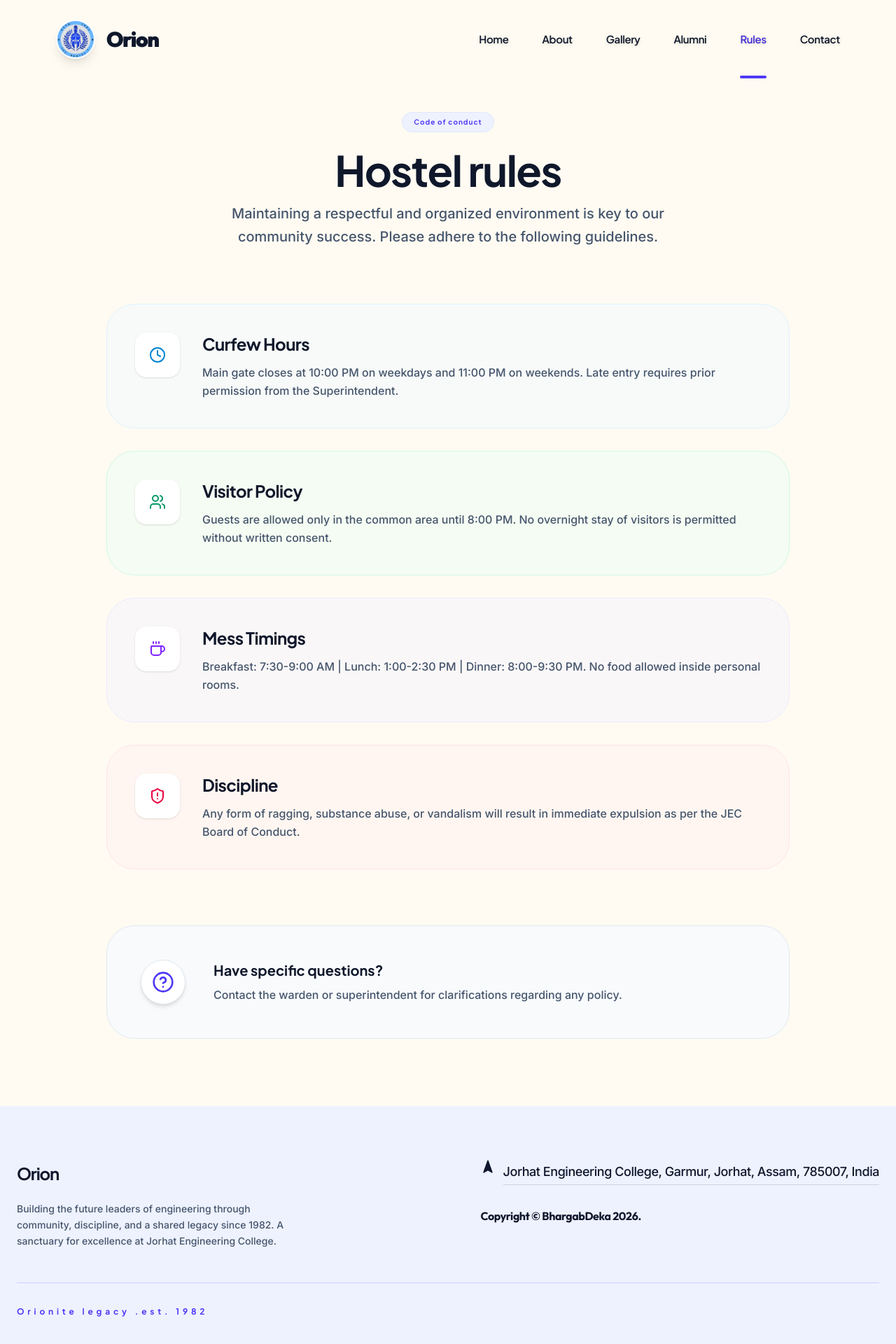
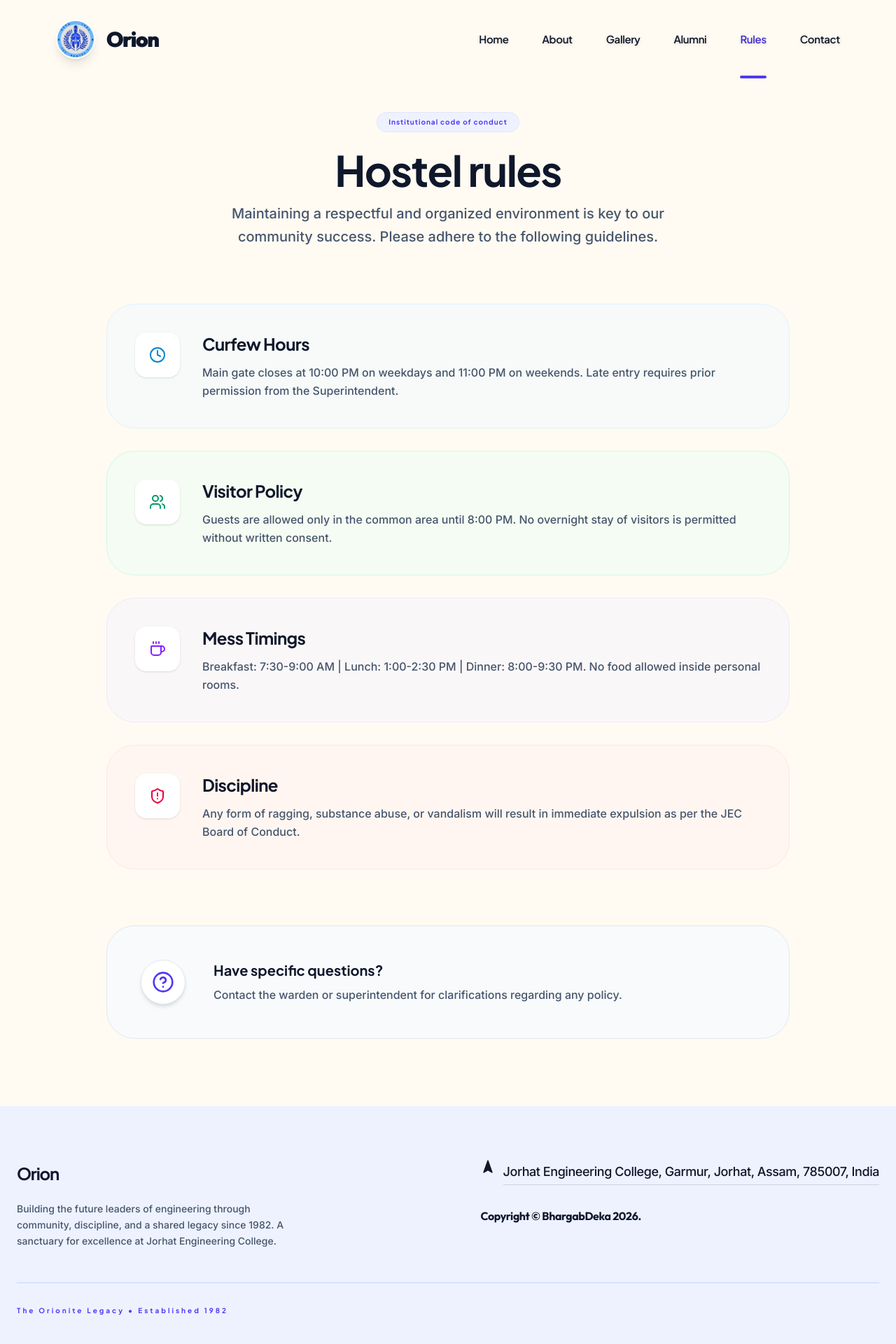
Before and after one commit to bhargabdeka-deka/hostel-portal, a Next.js app: page /rules in a window 1280 px wide. Shown: the top 1920 px of the page at 70% size. Built offline with nearby package versions, Linux system fonts and the light colour scheme.

Commit message:
Terminology Update: Replaced robotic phrasing with premium institutional wording

```diff
--- a/app/(public)/contact/page.tsx
+++ b/app/(public)/contact/page.tsx
@@ -23,7 +23,7 @@ export default async function ContactPage() {
       <section className="max-w-7xl mx-auto px-6 pt-32 md:pt-40 pb-12 md:pb-16 text-center space-y-6">
         <div className="flex items-center justify-center gap-4">
           <div className="h-px w-8 md:w-12 bg-slate-200"></div>
-          <span className="text-[10px] md:text-[12px] font-bold text-indigo-600 tracking-[0.3em] font-jakarta">Get in touch</span>
+          <span className="text-[10px] md:text-[12px] font-bold text-indigo-600 tracking-[0.3em] font-jakarta">Contact information</span>
           <div className="h-px w-8 md:w-12 bg-slate-200"></div>
         </div>
         <h1 className="text-4xl md:text-7xl font-bold text-slate-900 tracking-tight leading-none font-jakarta">Connect.</h1>
@@ -67,7 +67,7 @@ export default async function ContactPage() {
           <div className="relative z-10 flex flex-col lg:flex-row items-center gap-12">
             <div className="flex-1 space-y-6 text-center lg:text-left">
               <div className="inline-flex items-center px-4 py-1.5 rounded-full bg-indigo-100 border border-indigo-200 text-indigo-600 text-[10px] font-bold tracking-widest font-jakarta">
-                Administrative head
+                Administrative leadership
               </div>
               <h2 className="text-3xl md:text-4xl lg:text-5xl font-bold text-slate-900 tracking-tight leading-tight font-jakarta">Office of the <br/>Superintendent</h2>
               <p className="text-slate-600 font-medium leading-relaxed max-w-md mx-auto lg:mx-0 text-sm md:text-base">
--- a/app/(public)/notices/page.tsx
+++ b/app/(public)/notices/page.tsx
@@ -21,7 +21,7 @@ export default async function AllNoticesPage() {
           <div className="p-3 bg-indigo-50 text-indigo-600 rounded-2xl shrink-0">
             <Bell className="w-6 h-6" />
           </div>
-          <h1 className="text-3xl md:text-5xl font-bold text-slate-900 tracking-tight leading-none font-jakarta">Official board</h1>
+          <h1 className="text-3xl md:text-5xl font-bold text-slate-900 tracking-tight leading-none font-jakarta">Official notice board</h1>
         </div>
         <p className="text-base md:text-lg text-slate-500 font-medium max-w-2xl leading-relaxed">
           Stay informed with the latest updates, event announcements, and official news from the ORION Hostel administration.
@@ -52,7 +52,7 @@ export default async function AllNoticesPage() {
         ) : (
           <div className="py-24 md:py-32 text-center bg-slate-50 rounded-[3rem] border-2 border-dashed border-slate-200">
             <Bell className="w-12 h-12 md:w-16 md:h-16 text-slate-200 mx-auto mb-4" />
-            <h3 className="text-lg md:text-xl font-bold text-slate-400 tracking-widest">No active notices</h3>
+            <h3 className="text-lg md:text-xl font-bold text-slate-400 tracking-widest">No current announcements</h3>
             <p className="text-slate-400 font-medium text-sm mt-2 font-jakarta">The board is currently clear.</p>
           </div>
         )}
--- a/app/(public)/rules/page.tsx
+++ b/app/(public)/rules/page.tsx
@@ -31,7 +31,7 @@ export default function RulesPage() {
     <div className="pt-32 pb-16 md:pt-40 md:pb-24 px-6 max-w-5xl mx-auto overflow-x-hidden">
       <div className="text-center mb-16 md:mb-20">
         <div className="inline-flex items-center justify-center gap-2 px-4 py-1.5 bg-indigo-50 border border-indigo-100 rounded-full text-[10px] font-bold tracking-widest mb-6 text-indigo-600 font-jakarta">
-          Code of conduct
+          Institutional code of conduct
         </div>
         <h1 className="text-4xl md:text-6xl font-bold text-slate-900 tracking-tight mb-4 font-jakarta">Hostel rules</h1>
         <p className="text-base md:text-xl text-slate-600 font-medium max-w-2xl mx-auto leading-relaxed">
--- a/components/shared/Footer.tsx
+++ b/components/shared/Footer.tsx
@@ -40,8 +40,8 @@ export function Footer() {
         </div>
 
         <div className="pt-8 border-t border-indigo-200 flex justify-center md:justify-start">
-          <p className="text-indigo-600 text-[12px] font-bold tracking-[0.4em] font-jakarta">
-            Orionite legacy .est. 1982
+          <p className="text-indigo-600 text-[10px] font-bold tracking-[0.3em] font-jakarta">
+            The Orionite Legacy • Established 1982
           </p>
         </div>
       </div>
```
